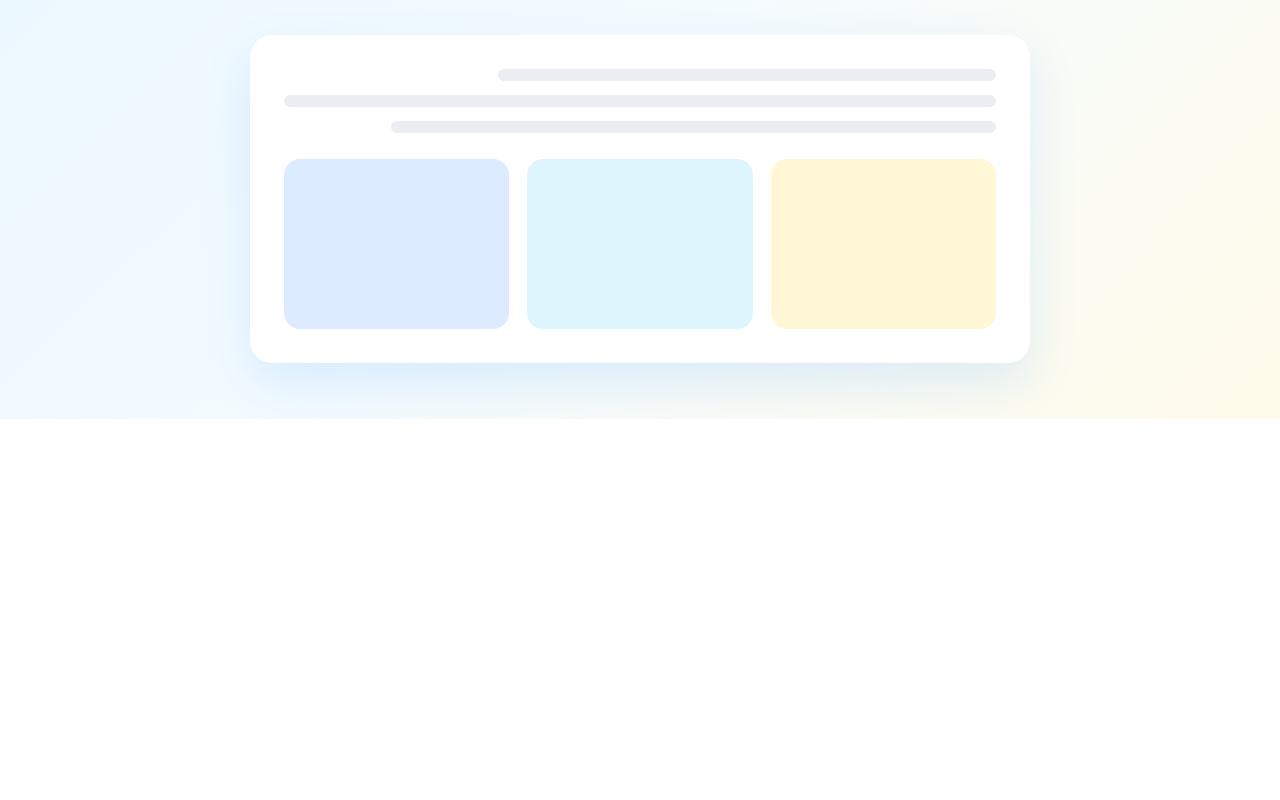
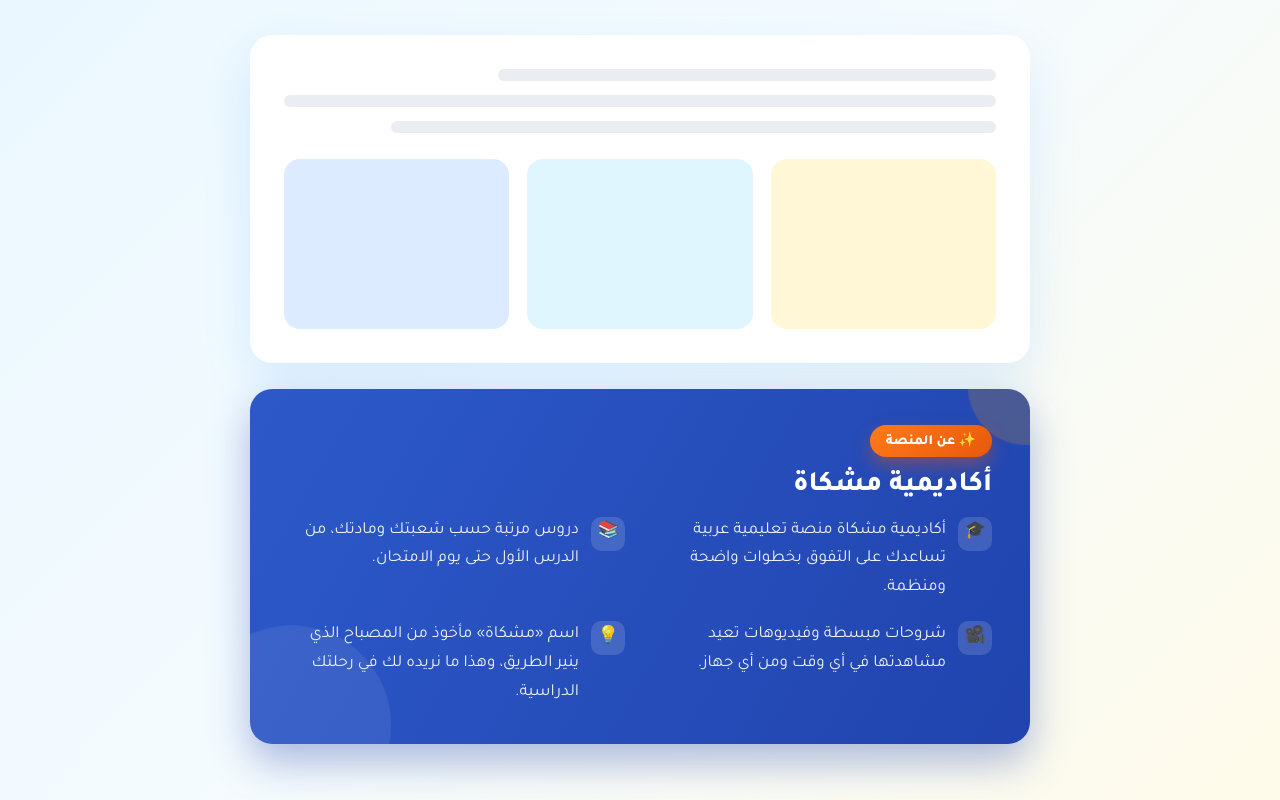
Before and after one commit to Mihwar-edu/Mihwar-Education, a plain HTML site: page math.html in a window 1280 px wide. Shown: the part 770-1570 px from the top of the page. Before the commit the page ends 1189 px from the top, so only its background shows below. Drawn offline with Linux system fonts and the light colour scheme.

Commit message:
Update math.html

```diff
--- a/math.html
+++ b/math.html
@@ -89,5 +89,6 @@ document.querySelectorAll('.b').forEach(el=>{
   };
 });
 </script>
+<script src="about.js"></script>
 </body>
 </html>
```
